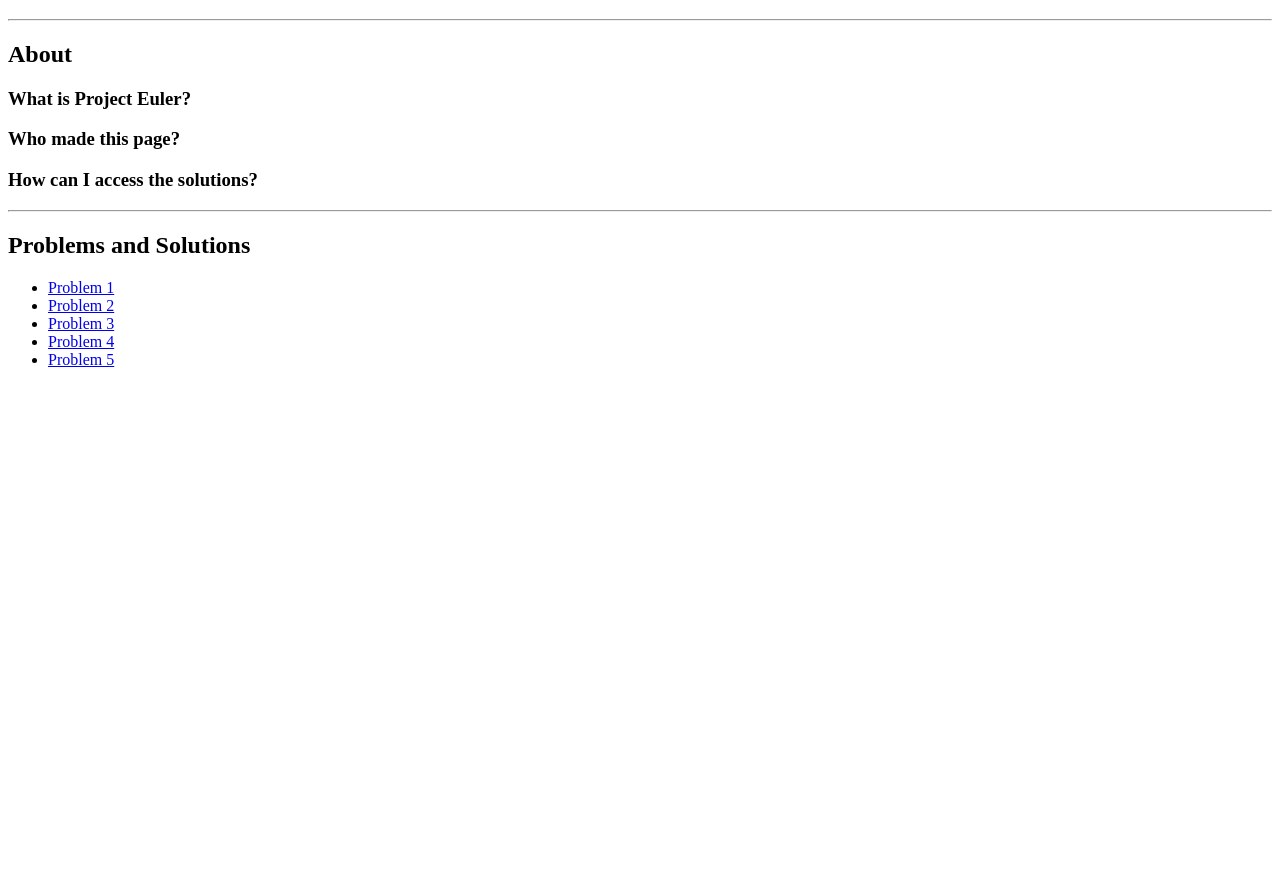
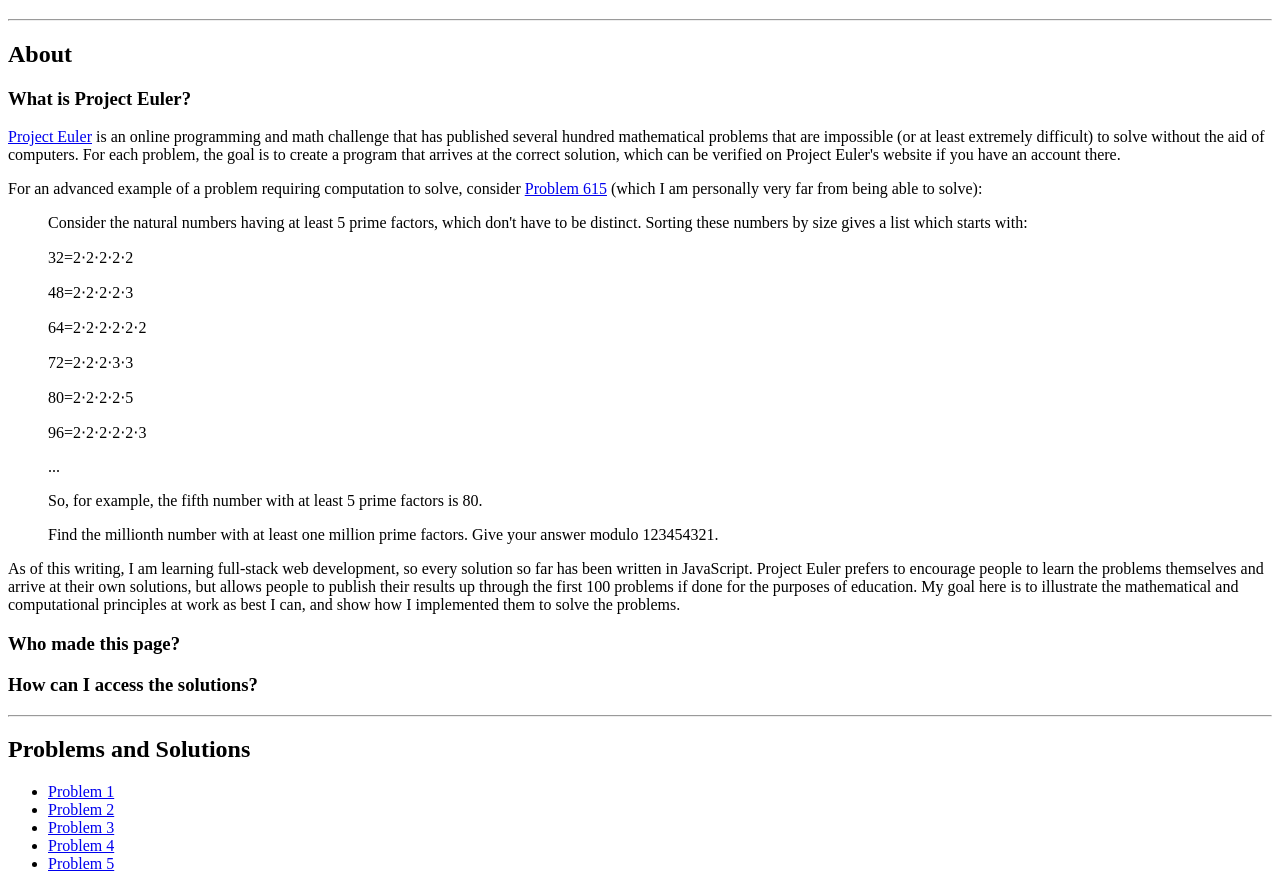
Before and after one commit to nathan-culley/project-euler, a plain HTML site: page index.html in a window 1280 px wide. Shown: the part 61-950 px from the top of the page. Before the commit the page ends 800 px from the top, so only its background shows below. Drawn offline with Linux system fonts and the light colour scheme.

Commit message:
Add project description
Added a brief description of Project Euler, along with an (advanced) example problem and a clarification of Project Euler's restrictions on publishing solutions.

```diff
--- a/index.html
+++ b/index.html
@@ -15,6 +15,21 @@
         <div id="intro">
             <h2>About</h2>
             <h3>What is Project Euler?</h3>
+                <p><a href="https://projecteuler.net/">Project Euler</a> is an online programming and math challenge that has published several hundred mathematical problems that are impossible (or at least extremely difficult) to solve without the aid of computers. For each problem, the goal is to create a program that arrives at the correct solution, which can be verified on Project Euler's website if you have an account there.</p>
+                <p>For an advanced example of a problem requiring computation to solve, consider <a href="https://projecteuler.net/problem=615">Problem 615</a> (which I am personally very far from being able to solve):</p>
+                <blockquote id="example-problem" cite="https://projecteuler.net/problem=61">
+                <p>Consider the natural numbers having at least 5 prime factors, which don't have to be distinct. Sorting these numbers by size gives a list which starts with:</p>
+                <p>32=2⋅2⋅2⋅2⋅2</p>
+                <p>48=2⋅2⋅2⋅2⋅3</p>
+                <p>64=2⋅2⋅2⋅2⋅2⋅2</p>
+                <p>72=2⋅2⋅2⋅3⋅3</p>
+                <p>80=2⋅2⋅2⋅2⋅5</p>
+                <p>96=2⋅2⋅2⋅2⋅2⋅3</p>
+                <p>...</p>
+                <p>So, for example, the fifth number with at least 5 prime factors is 80.</p>
+                <p>Find the millionth number with at least one million prime factors. Give your answer modulo 123454321.</p>
+                </blockquote>
+                <p>As of this writing, I am learning full-stack web development, so every solution so far has been written in JavaScript. Project Euler prefers to encourage people to learn the problems themselves and arrive at their own solutions, but allows people to publish their results up through the first 100 problems if done for the purposes of education. My goal here is to illustrate the mathematical and computational principles at work as best I can, and show how I implemented them to solve the problems.</p>
             <h3>Who made this page?</h3>
             <h3>How can I access the solutions?</h3>
         </div>
```
